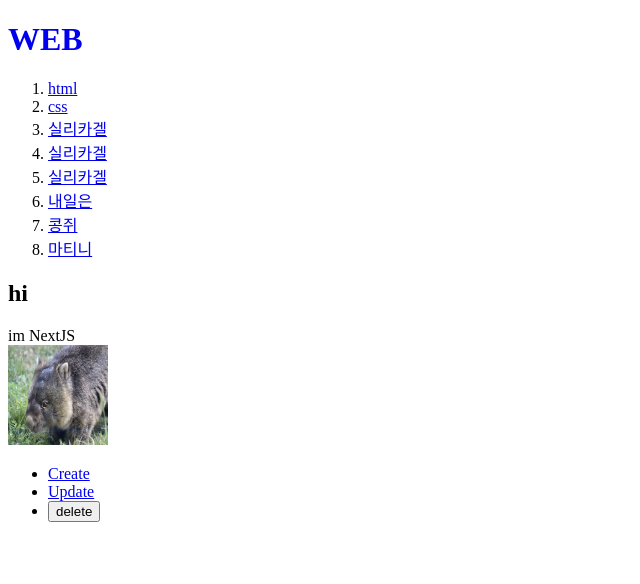
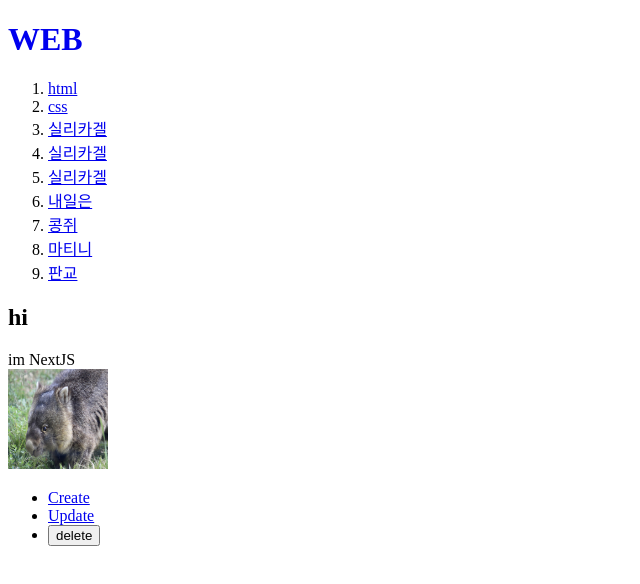
Before and after one commit to Minkyu0424/nextapp, a Next.js app: page / in a window 1280 px wide. Shown: the top 584 px of the page, without its empty margins (0-640 px from the left). Built offline with nearby package versions, Linux system fonts and the light colour scheme; data requests are answered from the project's data file.

Commit message:
:sparkles:[feat] : 캐싱

```diff
--- a/db.json
+++ b/db.json
@@ -39,6 +39,11 @@
       "title": "마티니",
       "body": "블루",
       "id": 8
+    },
+    {
+      "title": "판교",
+      "body": "현대백화점",
+      "id": 9
     }
   ],
   "posts": [
--- a/src/app/create/page.js
+++ b/src/app/create/page.js
@@ -23,6 +23,7 @@ export default function Create() {
             console.log(result);
             const lastid = result.id;
             router.push(`/read/${lastid}`);
+            router.refresh();
           });
       }}
     >
--- a/src/app/layout.js
+++ b/src/app/layout.js
@@ -6,7 +6,9 @@ export const metadata = {
 };
 
 export default async function RootLayout({ children }) {
-  const res = await fetch("http://localhost:9999/topics");
+  const res = await fetch("http://localhost:9999/topics", {
+    cache: "no-store",
+  });
   const topics = await res.json();
   return (
     <html>
@@ -25,15 +27,9 @@ export default async function RootLayout({ children }) {
         </ol>
         {children}
         <ul>
-          <li>
-            <a href="/create">Create</a>
-          </li>
-          <li>
-            <a href="/update/1">Update</a>
-          </li>
-          <li>
-            <input type="button" value="delete"></input>
-          </li>
+          <li><Link href="/create">Create</Link></li>
+          <li><Link href="/update/1">Update</Link> </li>
+          <li><input type="button" value="delete"/></li>
         </ul>
       </body>
     </html>
```
